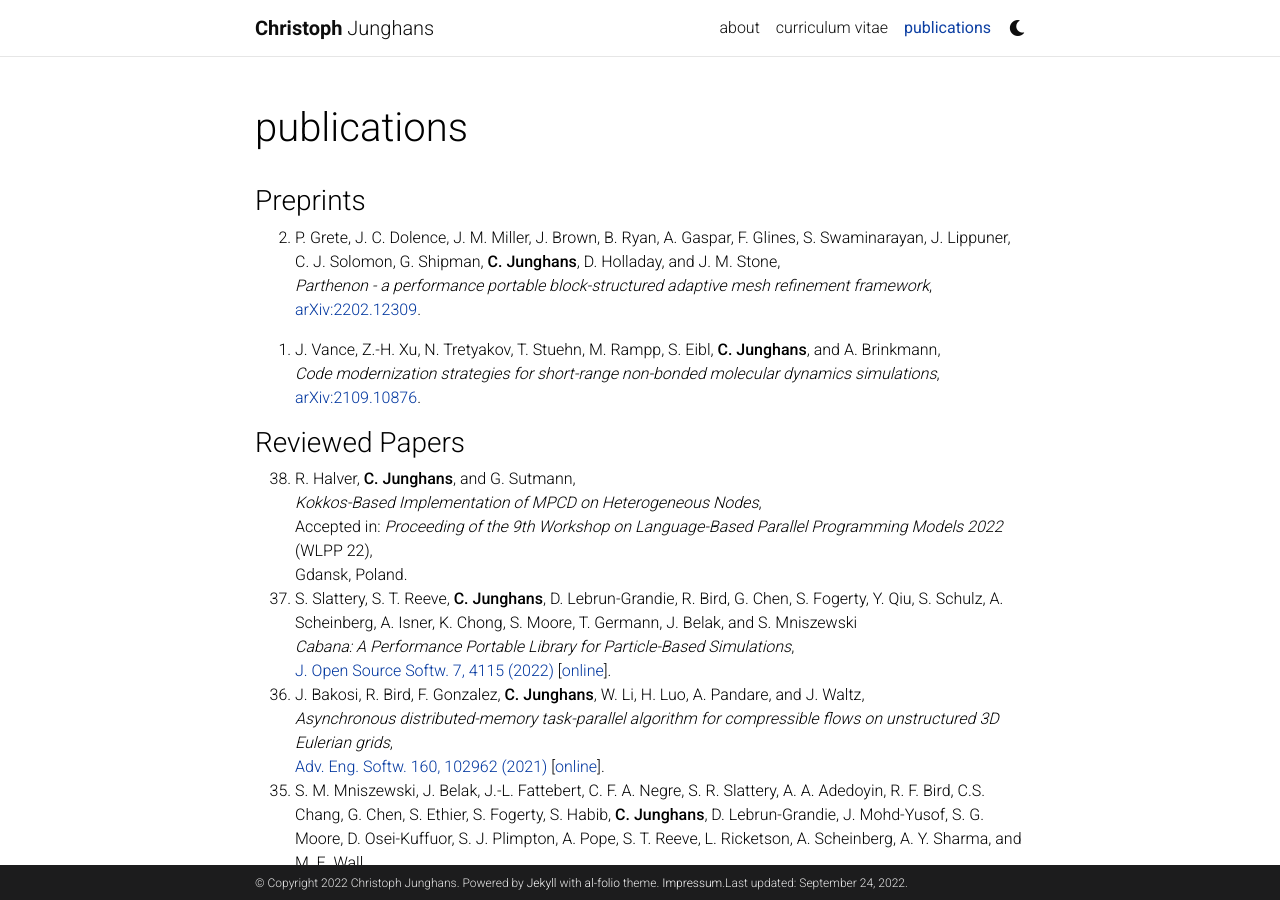
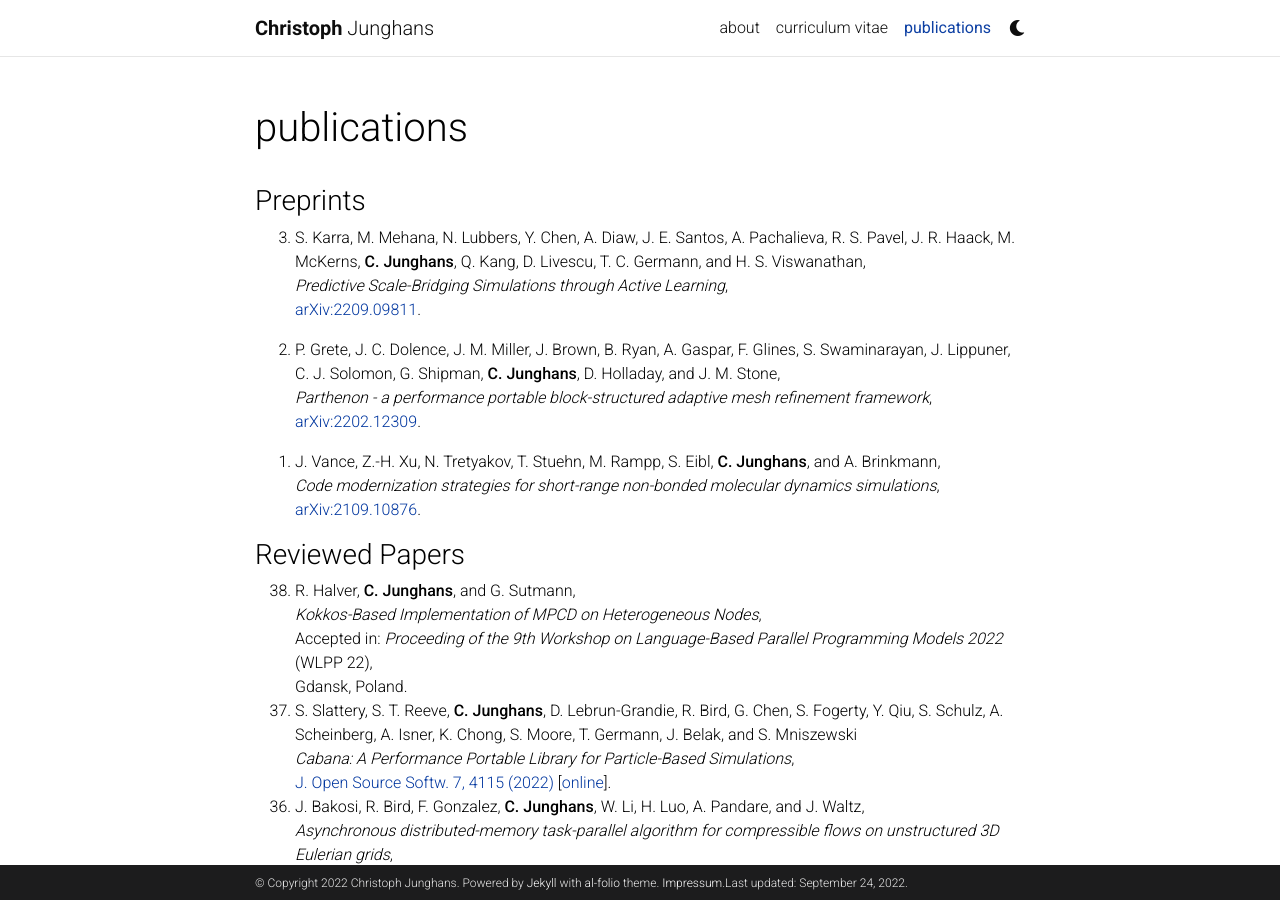
Before and after one commit to junghans/junghans.github.io, a Jekyll site: the page built from _pages/publications.md, in a window 1280 px wide and 900 px high. Built offline with Jekyll 4.4.1, drawn with Linux system fonts in a browser that asks for light colours; comment, search, counter and statistics services are not loaded; a style sheet for code colours, icons or effects is not loaded.

Commit message:
pub: add active learning review paper

```diff
--- a/_pages/publications.md
+++ b/_pages/publications.md
@@ -9,6 +9,10 @@ nav: true
 ### Preprints ###
 
 {: reversed="reversed"}
+
+0. S. Karra, M. Mehana, N. Lubbers, Y. Chen, A. Diaw, J. E. Santos, A. Pachalieva, R. S. Pavel, J. R. Haack, M. McKerns, **C. Junghans**, Q. Kang, D. Livescu, T. C. Germann, and H. S. Viswanathan,<br>
+   *Predictive Scale-Bridging Simulations through Active Learning*,<br>
+   [arXiv:2209.09811](https://arxiv.org/abs/2209.09811).
 
 0. P. Grete, J. C. Dolence, J. M. Miller, J. Brown, B. Ryan, A. Gaspar, F. Glines, S. Swaminarayan, J. Lippuner, C. J. Solomon, G. Shipman, **C. Junghans**, D. Holladay, and J. M. Stone,<br>
    *Parthenon - a performance portable block-structured adaptive mesh refinement framework*,<br>
```
